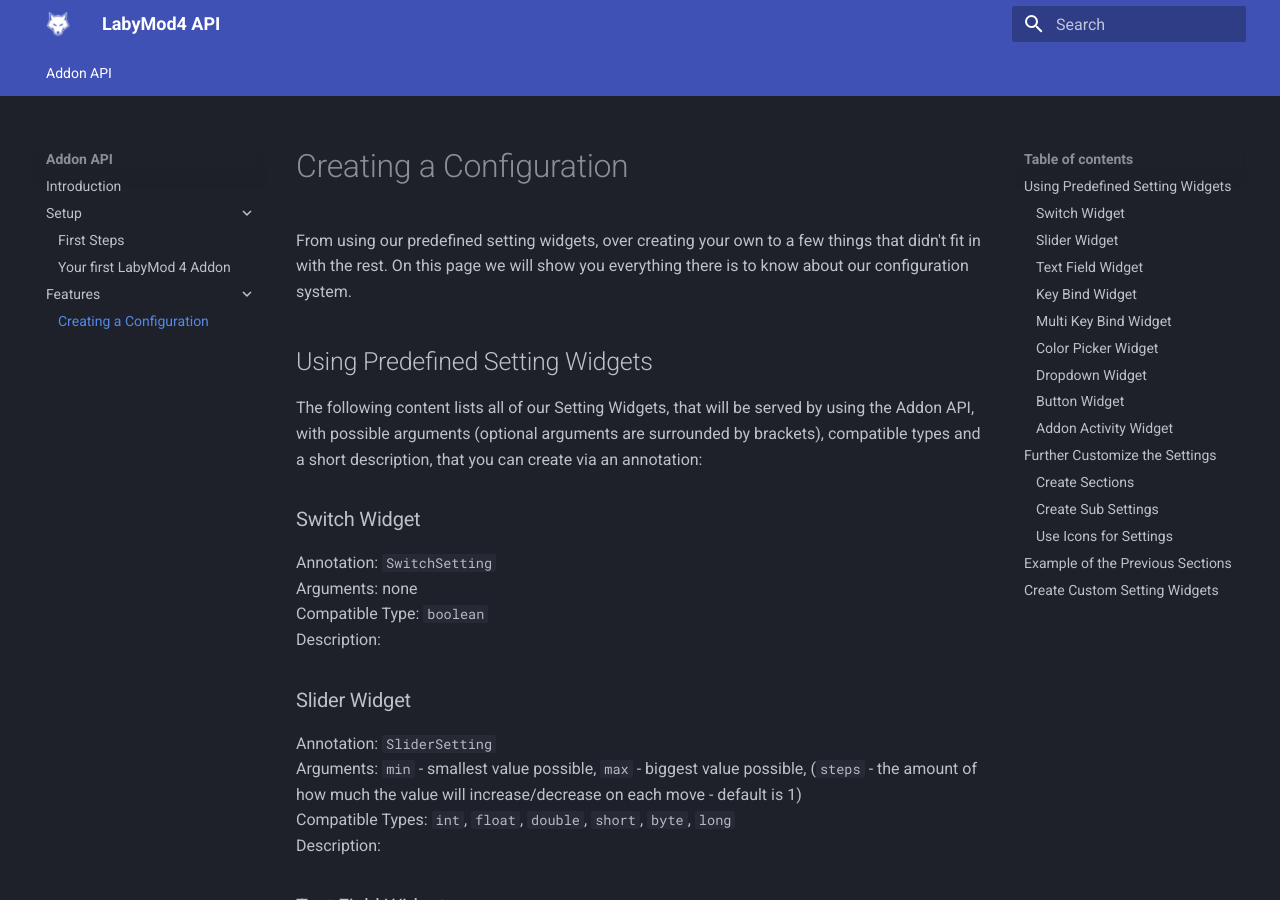
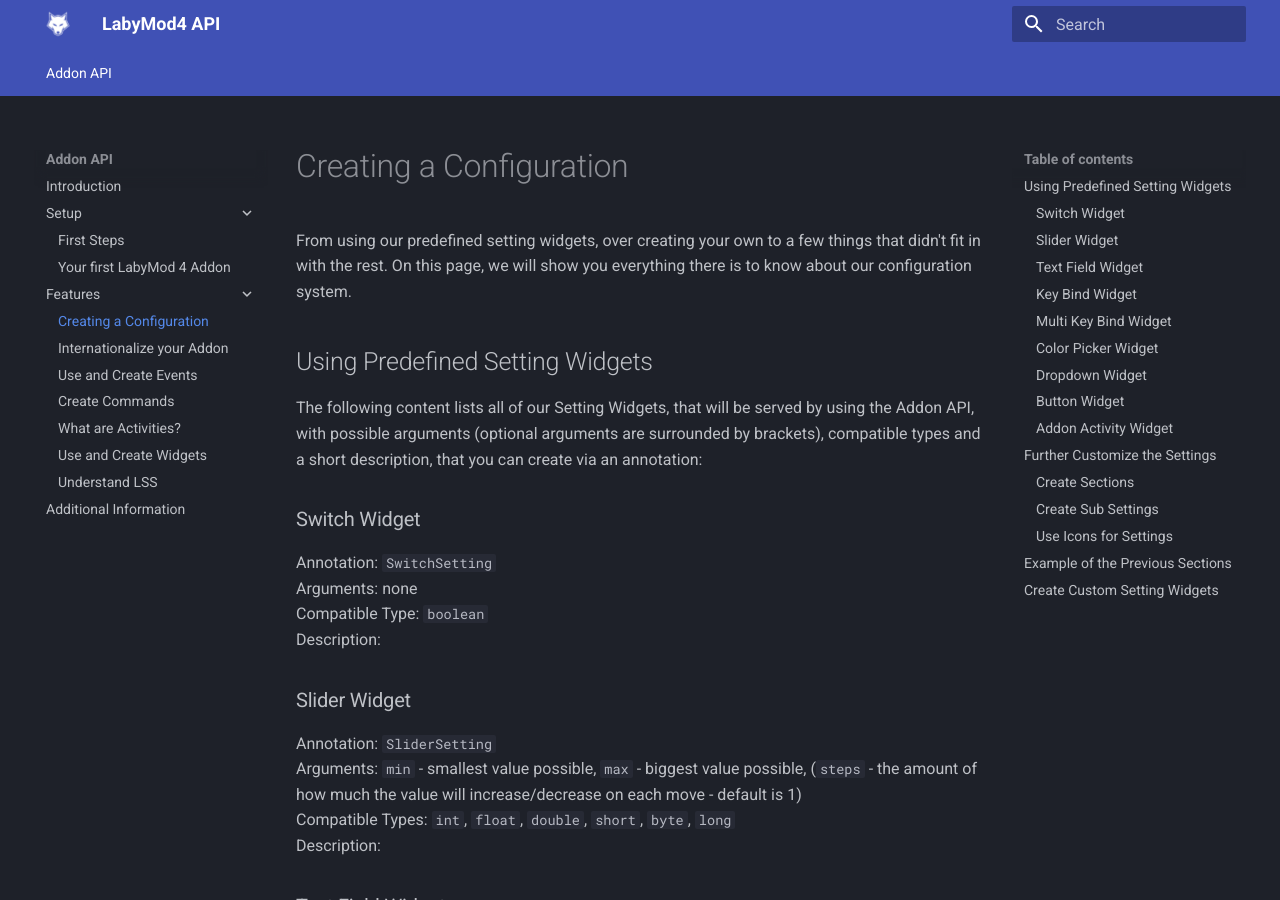
Before and after one commit to LabyMod/labymod4-api-wiki, an MkDocs documentation site: the page built from docs/pages/addon/features/config.md, in a window 1280 px wide and 900 px high. Built offline with MkDocs 1.6.1 and Material for MkDocs 9.7.7, drawn with Linux system fonts in a browser that asks for light colours; some of the changed text lies outside the part shown.

Commit message:
add internationalization & begin events

```diff
--- a/docs/pages/addon/features/config.md
+++ b/docs/pages/addon/features/config.md
@@ -1,6 +1,6 @@
 # Creating a Configuration
 
-From using our predefined setting widgets, over creating your own to a few things that didn't fit in with the rest. On this page we will show you everything there is to know about our configuration system.
+From using our predefined setting widgets, over creating your own to a few things that didn't fit in with the rest. On this page, we will show you everything there is to know about our configuration system.
 
 ## Using Predefined Setting Widgets
 
--- a/mkdocs.yml
+++ b/mkdocs.yml
@@ -8,6 +8,13 @@
       - Your first LabyMod 4 Addon: pages/addon/setup/setup.md
     - Features:
       - Creating a Configuration: pages/addon/features/config.md
+      - Internationalize your Addon: pages/addon/features/internationalization.md
+      - Use and Create Events: pages/addon/features/events.md
+      - Create Commands: pages/addon/features/commands.md
+      - What are Activities?: pages/addon/features/activity.md
+      - Use and Create Widgets: pages/addon/features/widgets.md
+      - Understand LSS: pages/addon/features/lss.md
+    - Additional Information: pages/addon/additional-infos.md
 
 
 plugins:
```
Also changed, not shown: other parts of docs/pages/addon/features/config.md (+1 -1 lines), docs/pages/addon/Setup/setup.md (+6 -1 lines), docs/pages/addon/additional-infos.md (added, +7 -0 lines), docs/pages/addon/features/events.md (added, +12 -0 lines), docs/pages/addon/features/internationalization.md (added, +21 -0 lines).
